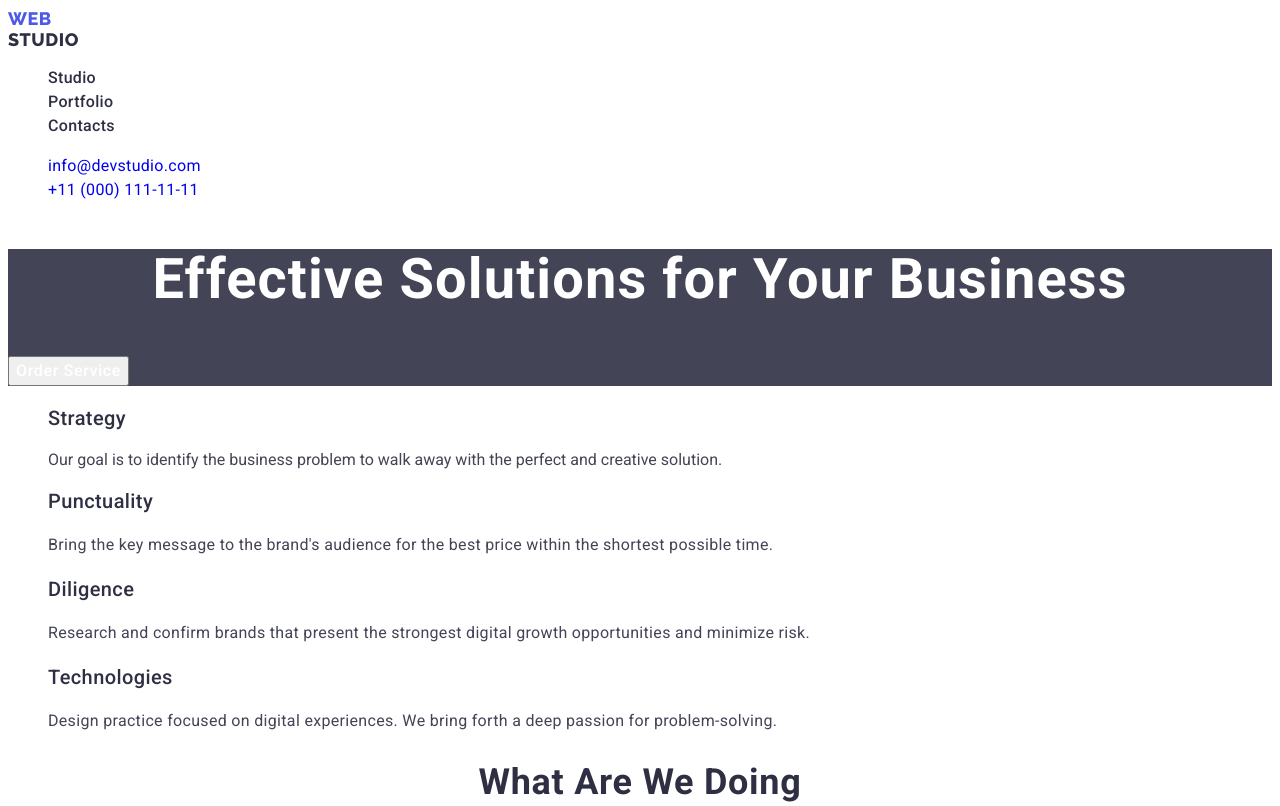
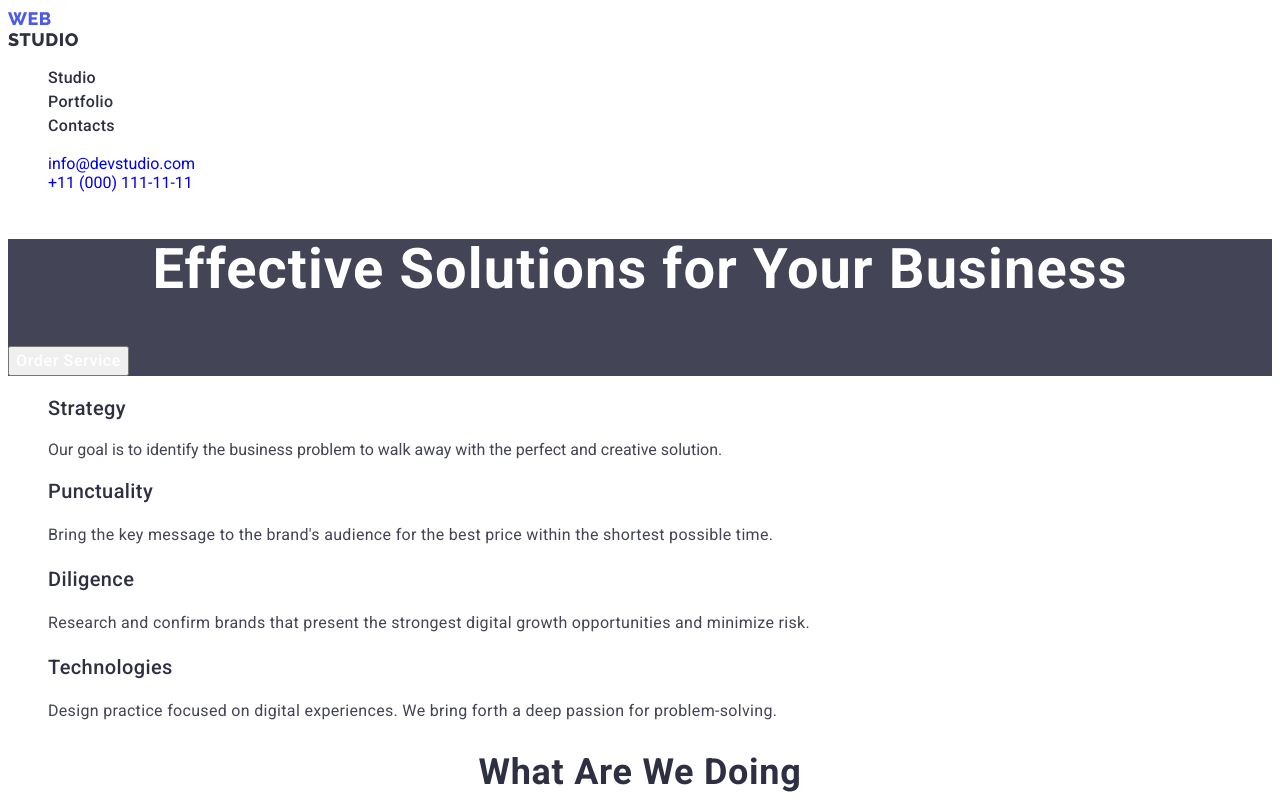
Before and after one commit to bigKuzh/goit-markup-hw-02, a plain HTML site: page index.html in a window 1280 px wide. Shown: the top 806 px of the page. Drawn offline with Linux system fonts and the light colour scheme.

Commit message:
address fix3

```diff
--- a/css/styles.css
+++ b/css/styles.css
@@ -70,7 +70,7 @@ color: var(--main-title-color);
 .header-link:is(:hover, :focus) {
    color: var(--select-color);
 }
-/* .header-mail {
+.header-mail .header-phone{
    font-family: "Roboto", sans-serif;
    font-style: normal;
    font-weight: 400;
@@ -78,7 +78,7 @@ color: var(--main-title-color);
    line-height: 1.5;
    letter-spacing: 0.02em;
    color: var(--main-text-color);
-} */
+}
 .header-mail:is(:hover, :focus) {
    color: var(--select-color);
 }
@@ -92,15 +92,6 @@ color: var(--main-title-color);
    color: var(--main-text-color);
 } */
 
-.address-item {
-   font-family: "Roboto", sans-serif;
-   font-style: normal;
-   font-weight: 400;
-   font-size: 16px;
-   line-height: 1.5;
-   letter-spacing: 0.02em;
-   color: var(--main-text-color);
-}
 /* ---------------------------------Hero--------------------------------- */
 .hero {
    background-color: var(--main-text-color);
```
